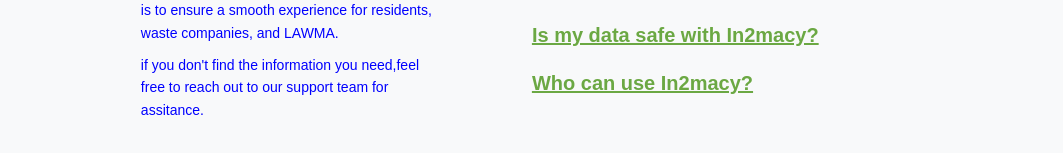
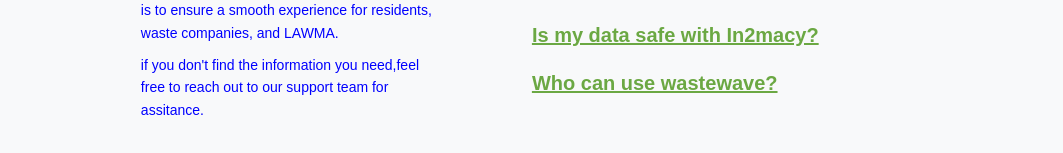
Before and after one commit to SAIL-TeamQuantum/wastewave, a React (Vite) app: page / in a window 1280 px wide. Shown: the part 1077-1230 px from the top of the page, without its empty margins (108-1171 px from the left). Built offline with nearby package versions, Linux system fonts and the light colour scheme.

Commit message:
first commit

```diff
--- a/src/page/About.jsx
+++ b/src/page/About.jsx
@@ -64,7 +64,7 @@ const About = () => {
             <li>What is In2macy, and how does it work?</li>
             <li>Can In2macy replace traditional therapy?</li>
             <li>Is my data safe with In2macy?</li>
-            <li>Who can use In2macy?</li>
+            <li>Who can use wastewave?</li>
             </ul>
         </div>
 
```
